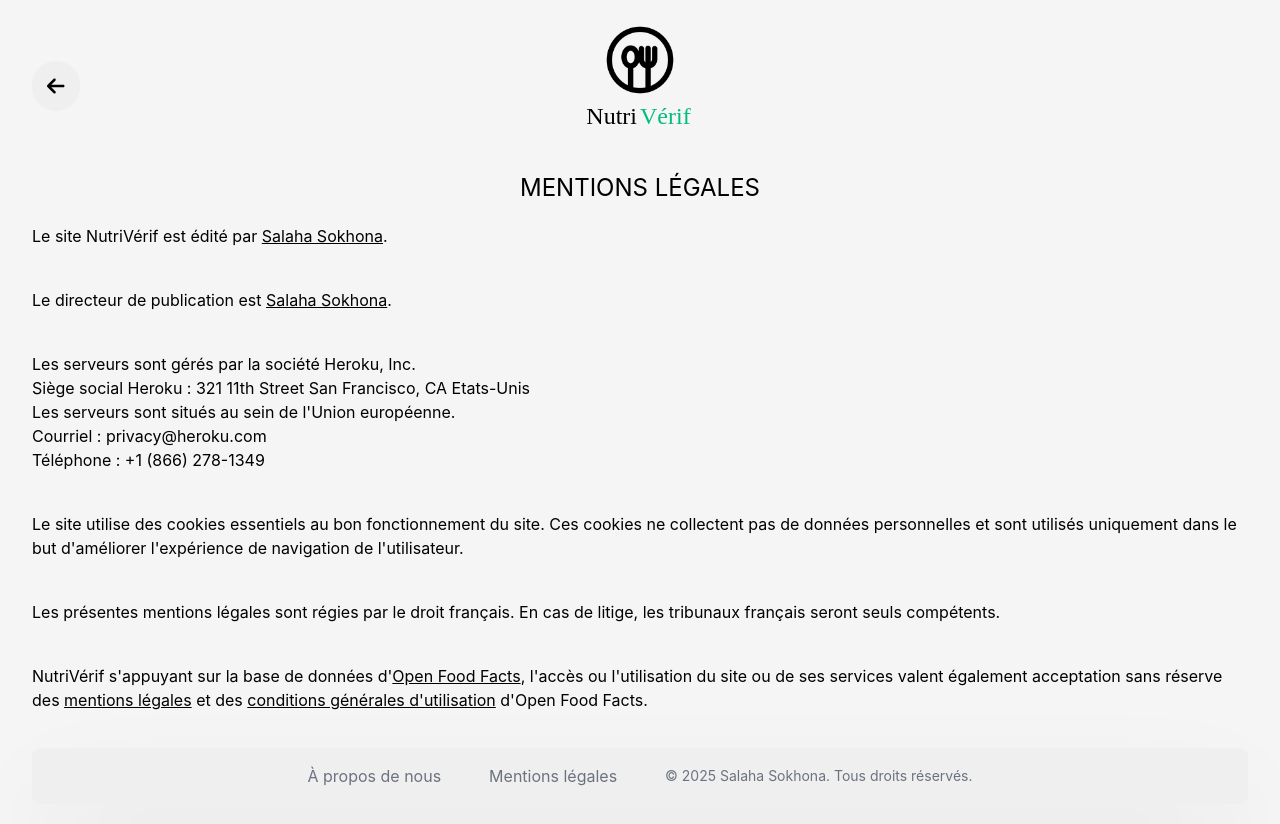
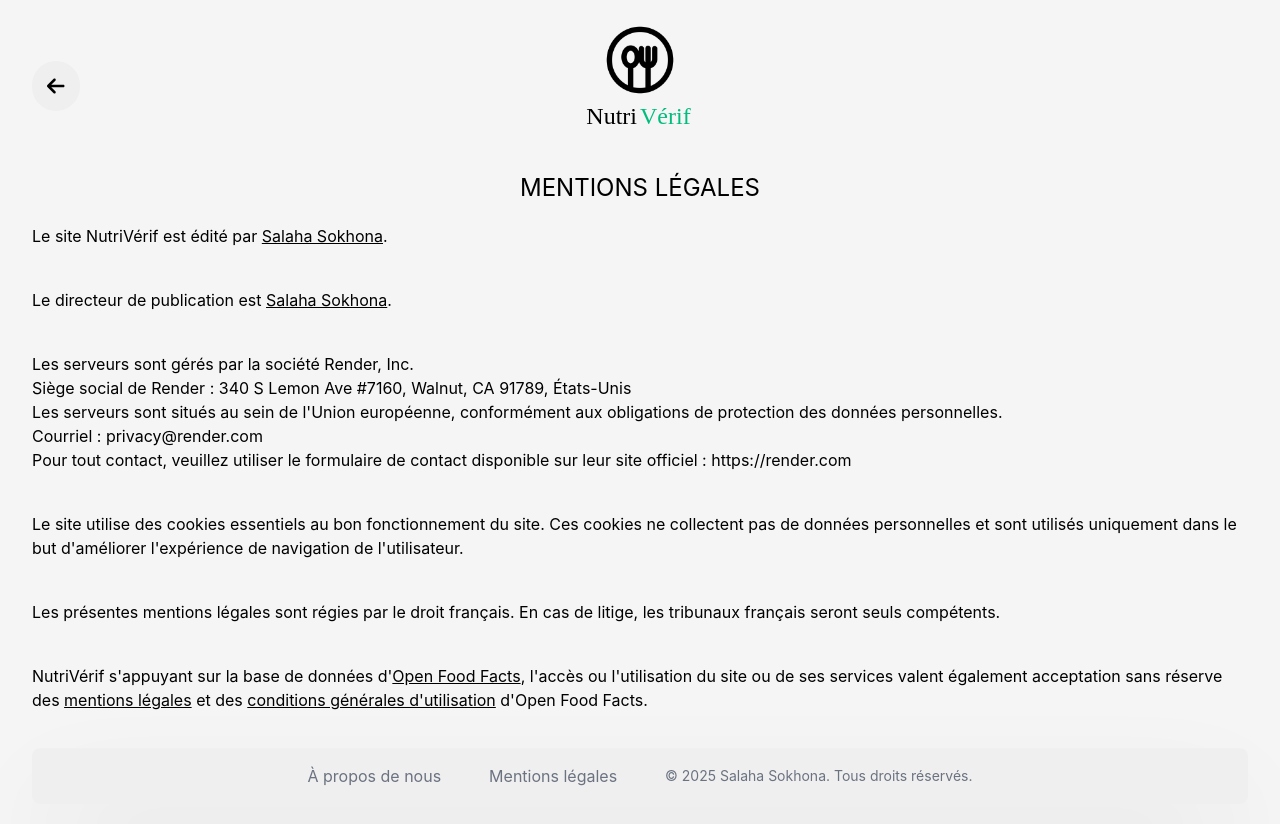
Before and after one commit to salaahl/nutri_verif_by_vue.js, a Vue app: page /legal-notice in a window 1280 px wide. Shown: the top 824 px of the page. Built offline with nearby package versions, Linux system fonts and the light colour scheme; a web font is replaced by a local one.

Commit message:
mise a jour des mentions legales

```diff
--- a/src/views/HomeView.vue
+++ b/src/views/HomeView.vue
@@ -428,6 +428,10 @@ h1 {
   font-family: 'Grand Hotel', cursive;
 }
 
+h2::first-letter {
+  font-weight: bold;
+}
+
 #search-bar {
   position: sticky;
   width: 100%;
--- a/src/views/LegalNoticeView.vue
+++ b/src/views/LegalNoticeView.vue
@@ -21,11 +21,13 @@
     >.
   </p>
   <p>
-    Les serveurs sont gérés par la société Heroku, Inc.<br />
-    Siège social Heroku : 321 11th Street San Francisco, CA Etats-Unis<br />
-    Les serveurs sont situés au sein de l'Union européenne.<br />
-    Courriel : privacy@heroku.com<br />
-    Téléphone : +1 (866) 278-1349<br />
+    Les serveurs sont gérés par la société Render, Inc.<br />
+    Siège social de Render : 340 S Lemon Ave #7160, Walnut, CA 91789, États-Unis<br />
+    Les serveurs sont situés au sein de l'Union européenne, conformément aux obligations de
+    protection des données personnelles.<br />
+    Courriel : privacy@render.com<br />
+    Pour tout contact, veuillez utiliser le formulaire de contact disponible sur leur site officiel
+    : https://render.com
   </p>
   <p>
     Le site utilise des cookies essentiels au bon fonctionnement du site. Ces cookies ne collectent
```
